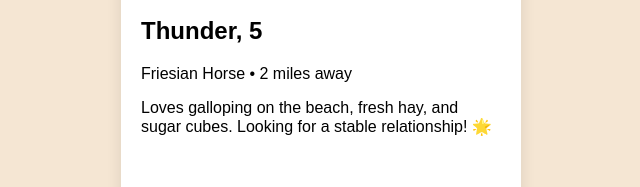
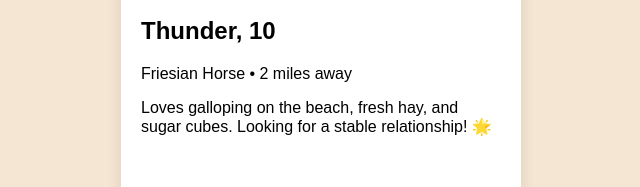
Before and after one commit to lewpar/horsematch, a plain HTML site: page index.html in a window 1280 px wide. Shown: the part 361-548 px from the top of the page, 319-959 px from the left. Drawn offline with Linux system fonts and the light colour scheme.

Commit message:
Update thunder age.

```diff
--- a/index.html
+++ b/index.html
@@ -128,7 +128,7 @@
         <div class="card" id="current-profile">
             <div class="horse-info">
             <img class="horse-img" src="./images/thunder.png"/>
-            <h2>Thunder, 5</h2>
+            <h2>Thunder, 10</h2>
             <p>Friesian Horse • 2 miles away</p>
             <p>Loves galloping on the beach, fresh hay, and sugar cubes. Looking for a stable relationship! 🌟</p>
             </div>
```
